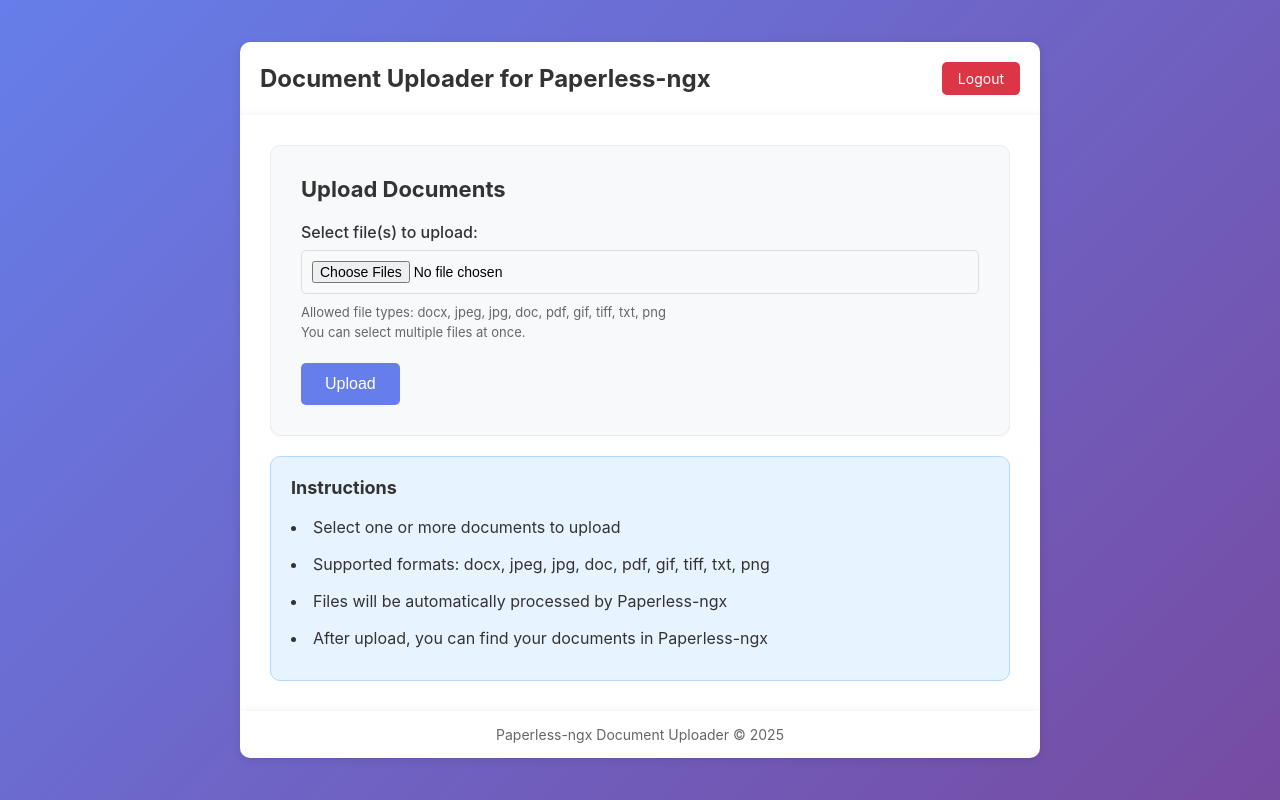
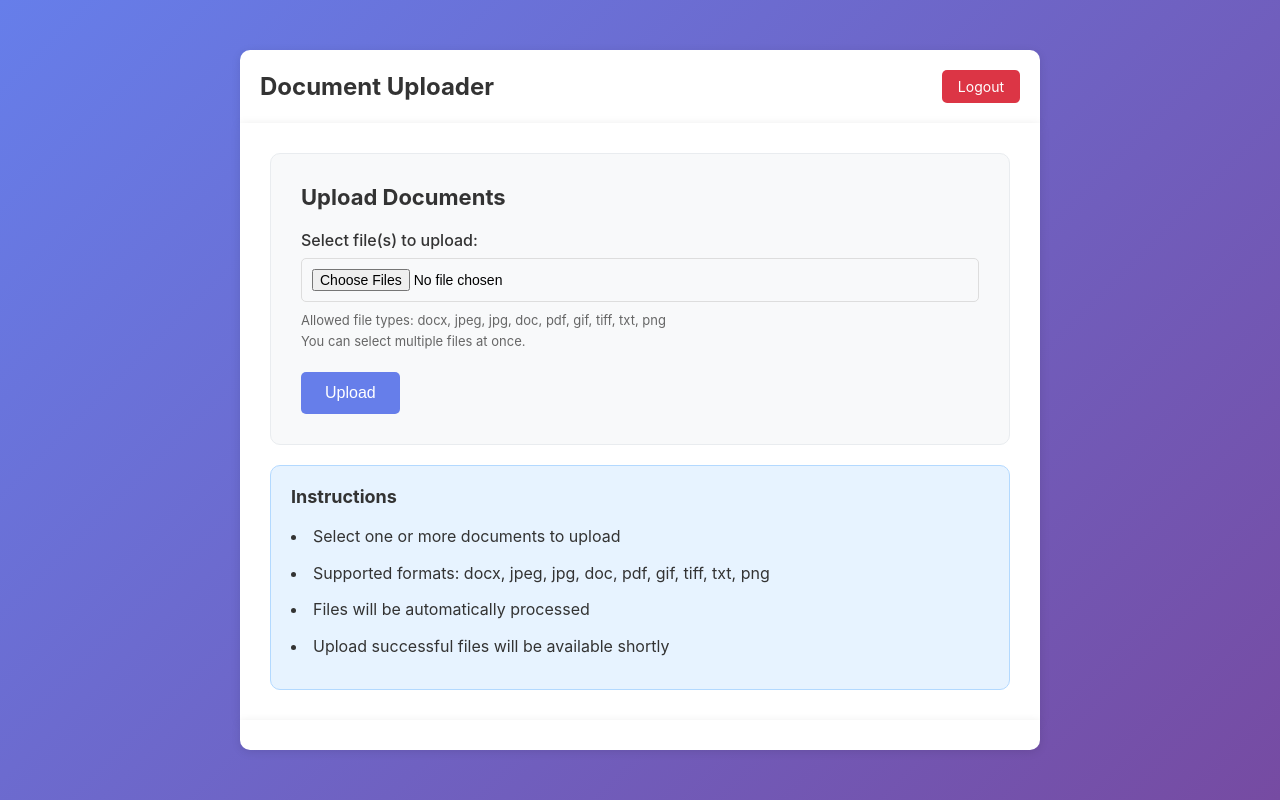
Before and after one commit to molecode/document-uploader, a Flask app: page / in a window 1280 px wide. Run offline with Flask 3, Linux system fonts and the light colour scheme; the visitor is signed in with stand-in values (Sample User, id 1).

Commit message:
Remove paperless-ngx branding from UI
- Changed header from "Document Uploader for Paperless-ngx" to "Document Uploader"
- Removed footer text
- Updated upload instructions to be more generic
- Added data/ directory to .gitignore

```diff
--- a/templates/base.html
+++ b/templates/base.html
@@ -9,7 +9,7 @@
 <body>
     <div class="container">
         <header>
-            <h1>Document Uploader for Paperless-ngx</h1>
+            <h1>Document Uploader</h1>
             {% if session.logged_in %}
             <nav>
                 <a href="{{ url_for('logout') }}" class="logout-btn">Logout</a>
@@ -32,7 +32,6 @@
         </main>
 
         <footer>
-            <p>Paperless-ngx Document Uploader &copy; 2025</p>
         </footer>
     </div>
 </body>
--- a/templates/upload.html
+++ b/templates/upload.html
@@ -24,8 +24,8 @@
         <ul>
             <li>Select one or more documents to upload</li>
             <li>Supported formats: {{ ', '.join(allowed_extensions) }}</li>
-            <li>Files will be automatically processed by Paperless-ngx</li>
-            <li>After upload, you can find your documents in Paperless-ngx</li>
+            <li>Files will be automatically processed</li>
+            <li>Upload successful files will be available shortly</li>
         </ul>
     </div>
 </div>
```
Also changed, not shown: 1 other file.
